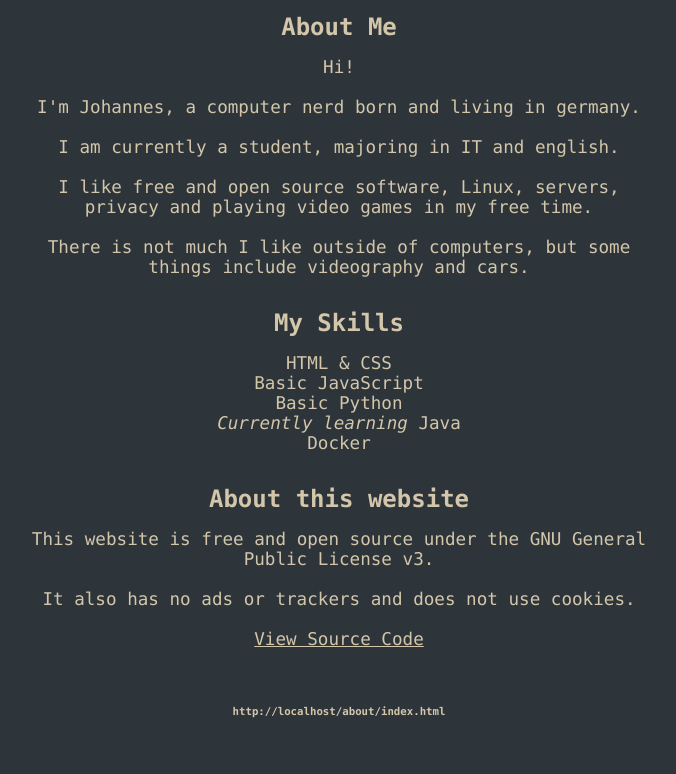
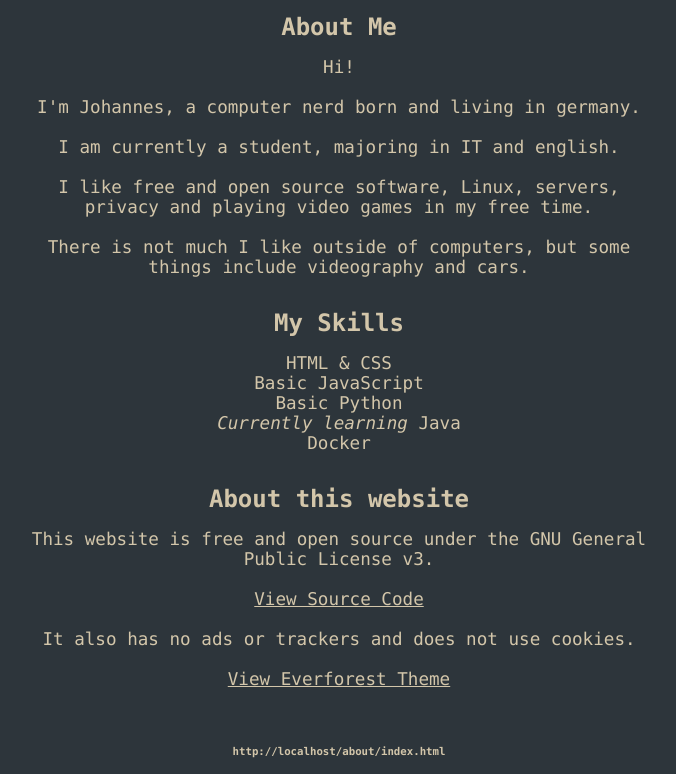
Before and after one commit to jolzem/jolzem.github.io, a plain HTML site: page about/index.html in a window 1280 px wide. Shown: the part 140-914 px from the top of the page, without its empty margins (301-977 px from the left). Before the commit the page ends 874 px from the top, so only its background shows below. Drawn offline with Linux system fonts and the light colour scheme; a web font is replaced by a local one.

Commit message:
added theme notice

```diff
--- a/about/index.html
+++ b/about/index.html
@@ -40,8 +40,9 @@
             <h2>About this website</h2>
             <p>
                 This website is <a href="/LICENSE.txt">free and open source under the GNU General Public License v3</a>.<br>
+                <a href="https://github.com/jolzem/jolzem.github.io/" class="inline">View Source Code</a><br>
                 It also has no ads or trackers and does not use cookies.<br>
-                <a href="https://github.com/jolzem/jolzem.github.io/" class="inline">View Source Code</a>
+                <a href="https://github.com/sainnhe/everforest" class="inline">View Everforest Theme</a>
             </p>
         </main>
         <footer>
--- a/css/style.css
+++ b/css/style.css
@@ -7,6 +7,7 @@
   --txt: #d3c6aa;
   --accent: #a7c080;
   --body-bg: #2d353b;
+  --dark: #232a2e;
   --border: 4pt;
   --font-body: "Consolas", monaco, "Liberation Mono", "Lucida Console", monospace;
 }
@@ -83,7 +84,7 @@ a {
 }
 
 code {
-  background: #232a2e;
+  background: var(--dark);
   padding: .2rem .3rem;
   border-radius: .3rem;
 }
```
